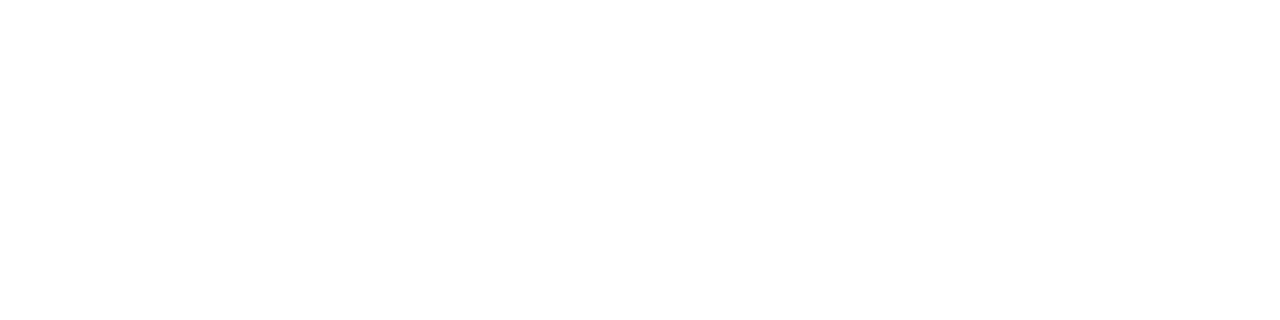
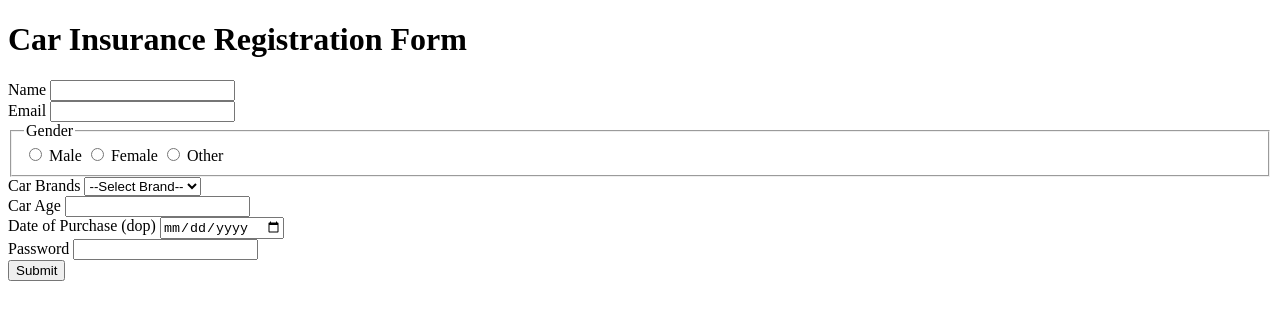
Before and after one commit to acciojob/car-insurance-form-iamrohitm, a website: page main.html in a window 1280 px wide. Drawn offline with Linux system fonts and the light colour scheme.

Commit message:
created a submission

```diff
--- a/main.html
+++ b/main.html
@@ -7,10 +7,72 @@
 </head>
 
 <body>
-	<!-- the entire body must be written by student -->
-    <script type="text/javascript" src="./script.js">
-</script>
+	<!-- Car Insurance Registration Form -->
+	<form action="#" method="POST">
+		<h1>Car Insurance Registration Form</h1>
 
+		<!-- Name (required) -->
+		<div>
+			<label for="name">Name</label>
+			<input type="text" id="name" name="name" required>
+		</div>
+
+		<!-- Email (required) -->
+		<div>
+			<label for="email">Email</label>
+			<input type="email" id="email" name="email" required>
+		</div>
+
+		<!-- Gender (radio buttons, required, name="gender") -->
+		<fieldset>
+			<legend>Gender</legend>
+
+			<input type="radio" id="gender-male" name="gender" value="male" required>
+			<label for="gender-male">Male</label>
+
+			<input type="radio" id="gender-female" name="gender" value="female" required>
+			<label for="gender-female">Female</label>
+
+			<input type="radio" id="gender-other" name="gender" value="other" required>
+			<label for="gender-other">Other</label>
+		</fieldset>
+
+		<!-- Car Brands dropdown (not required) -->
+		<div>
+			<label for="cars">Car Brands</label>
+			<select id="cars" name="cars">
+				<option value="">--Select Brand--</option>
+				<option value="bmw">BMW</option>
+				<option value="audi">Audi</option>
+				<option value="mercedez">Mercedez</option>
+			</select>
+		</div>
+
+		<!-- Car Age (required) -->
+		<div>
+			<label for="carage">Car Age</label>
+			<input type="number" id="carage" name="carage" required>
+		</div>
+
+		<!-- Date of Purchase (dop) (required) -->
+		<div>
+			<label for="dop">Date of Purchase (dop)</label>
+			<input type="date" id="dop" name="dop" required>
+		</div>
+
+		<!-- Password (required) -->
+		<div>
+			<label for="password">Password</label>
+			<input type="password" id="password" name="password" required>
+		</div>
+
+		<!-- Submit Button -->
+		<div>
+			<button type="submit">Submit</button>
+		</div>
+	</form>
+
+    <script type="text/javascript" src="./script.js"></script>
 </body>
 
 </html>
```
